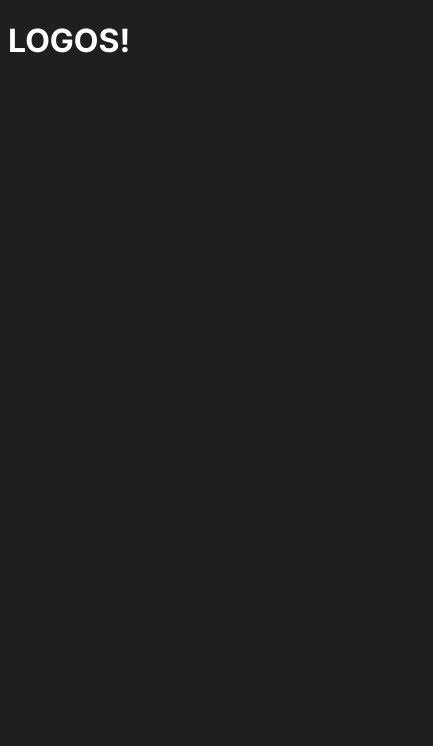
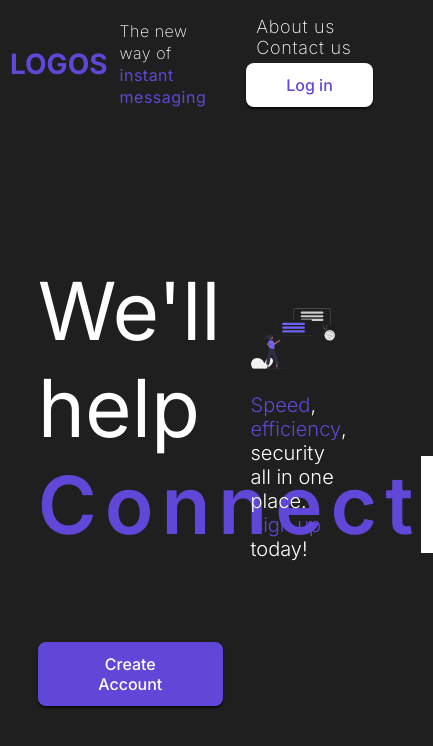
Before and after one commit to maaxxg/Looster, a SvelteKit app: page / in a window 390 px wide. Shown: the top 746 px of the page, 433 px wide, since content can reach past the window. Built offline with nearby package versions, Linux system fonts and the light colour scheme.

Commit message:
Desktop almost done, TODO: fix typewriter, responsive design

```diff
--- a/src/global.css
+++ b/src/global.css
@@ -14,4 +14,5 @@
 body {
     background-color: var(--background-color);
     color: var(--foreground-color);
+    margin: 0 10px;
 }
--- a/src/lib/Primary-button.svelte
+++ b/src/lib/Primary-button.svelte
@@ -10,8 +10,8 @@
     button{
         outline: none;
         border: none;
-        border-radius: 5px;
-        padding: 12px 75px;
+        border-radius: 8px;
+        padding: 12px 40px;
         font-size: 16px;
         font-weight: 500;
         color: var(--foreground-color);
@@ -23,7 +23,7 @@
     button.inverted {
         background-color: var(--foreground-color);
         color: var(--primary-color);
-        border: var(--primary-color) 2px solid;
+        /* border: var(--primary-color) 2px solid; */
     }
     button:hover {
         opacity: 0.9;
--- a/src/lib/Secondary-button.svelte
+++ b/src/lib/Secondary-button.svelte
@@ -10,8 +10,8 @@
     button {
         outline: none;
         border: none;
-        border-radius: 5px;
-        padding: 12px 75px;
+        border-radius: 8px;
+        padding: 12px 40px;
         font-size: 16px;
         font-weight: 500;
         color: var(--foreground-color);
@@ -24,7 +24,7 @@
     button.inverted {
         background-color: var(--foreground-color);
         color: var(--secondary-color);
-        border: var(--secondary-color) 2px solid;
+        /* border: var(--secondary-color) 2px solid; */
     }
 
     button:hover {
--- a/src/routes/+page.svelte
+++ b/src/routes/+page.svelte
@@ -1 +1,114 @@
-<h1>LOGOS!</h1>
+<script>
+    import Card from "$lib/Card.svelte"
+    import InputPrimary from "$lib/Input-primary.svelte"
+    import InputSecondary from "$lib/Input-secondary.svelte"
+    import Link from "$lib/Link.svelte"
+    import LogoLong from "$lib/Logo-long.svelte"
+    import LogoShort from "$lib/Logo-short.svelte"
+    import Modal from "$lib/Modal.svelte"
+    import ButtonPrimary from "$lib/Primary-button.svelte"
+    import ButtonSecondary from "$lib/Secondary-button.svelte"
+    let show = false;
+</script>
+
+<nav>
+    <LogoLong />
+    <ul class="nav-links">
+        <Link>About us</Link>
+        <Link>Contact us</Link>
+        <ButtonPrimary width="30px" class="loginBtn" inverted = "true" message="Log in" />
+    </ul>
+</nav>
+
+<main>
+    <div class="left">
+        <h1>We'll help <br>
+        <span class="typewriter">Connect</span>
+        </h1>
+        <ButtonPrimary id="createAccount" message="Create Account" />
+    </div>
+    <div class="right">
+        <img src="/landingSVG.svg" alt="">
+        <p>
+            <span class="accent">Speed</span>,
+            <span class="accent">efficiency</span>,
+            security all in one place.
+            <span class="accent">Sign up</span> today!
+        </p>
+    </div>
+</main>
+
+<style>
+    nav {
+        display: flex;
+        justify-content: space-between;
+        height: 10%;
+    }
+
+    main {
+        width: 100%;
+        display: flex;
+        justify-content: space-between;
+        height: 75vh;
+        align-items: center;
+    }
+
+    .left {
+        width: 50%;
+        display: block;
+        margin: auto;
+    }
+
+    .right {
+        width: 35%;
+        margin: 0;
+    }
+
+    h1 {
+        font-size: 5rem;
+        font-weight: 400;
+        margin: 10vh 0;
+    }
+
+    img {
+        width: 65%;
+        margin: none;
+    }
+
+    p {
+        margin-top: 20px;
+        font-size: 20px;
+        max-width: 70%;
+        font-weight: 300;
+    }
+
+    .accent {
+        color: var(--primary-color);
+        font-weight: 350;
+    }
+
+    .typewriter {
+        overflow: hidden; /* Ensures the content is not revealed until the animation */
+        border-right: .15em solid white; /* The typwriter cursor */
+        white-space: nowrap; /* Keeps the content on a single line */
+        margin: 0 auto; /* Gives that scrolling effect as the typing happens */
+        letter-spacing: .1em; /* Adjust as needed */
+        width: 0;
+        color: var(--primary-color);
+        font-weight: 600;
+        animation:
+            typing 3.5s step-end infinite,
+            blink-caret .75s step-end infinite;
+    }
+
+    @keyframes typing {
+        from { width: 0 }
+        to { width: 100% }
+    }
+
+    /* The typewriter cursor effect */
+    @keyframes blink-caret {
+        from, to { border-color: transparent }
+        50% { border-color: white; }
+    }
+</style>
```
Also changed, not shown: static/landingSVG.svg (added).
